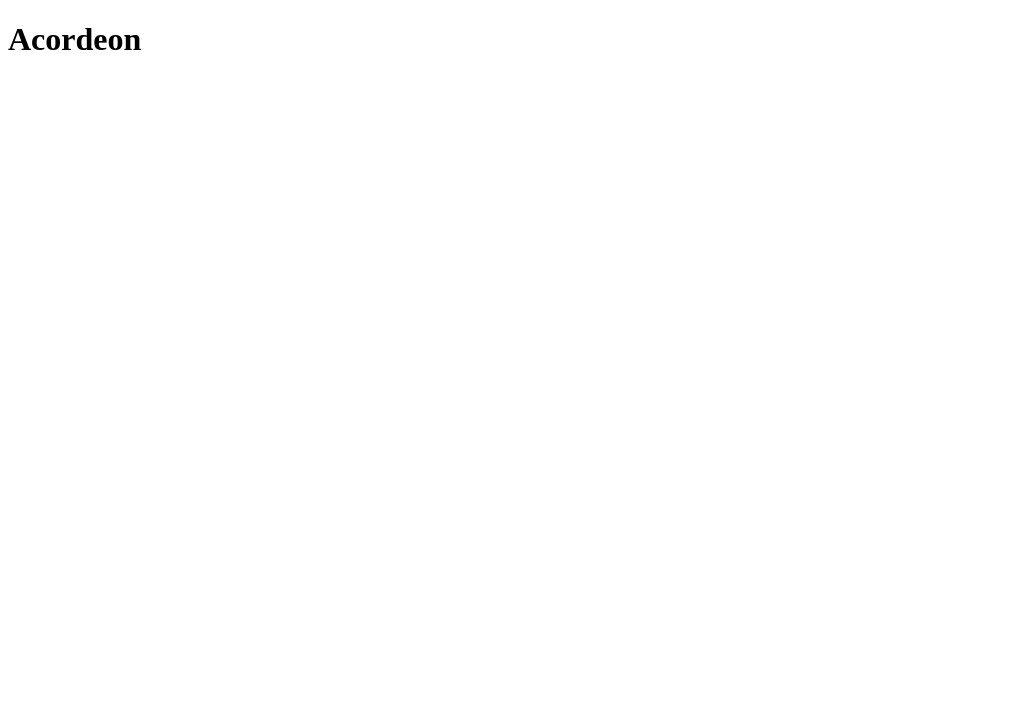
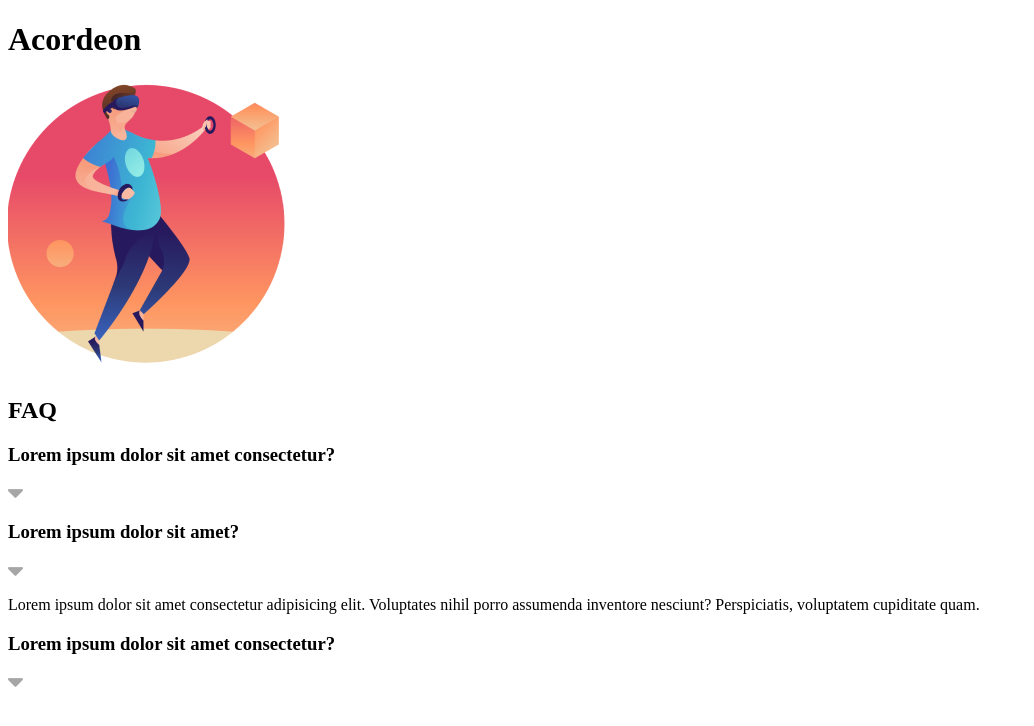
Before and after one commit to RobertaPMarinho/exercicio-js-intermediario, a plain HTML site: page exercicio06/index.html in a window 1280 px wide. Shown: the whole page, without its empty margins (0-1034 px from the left). Drawn offline with Linux system fonts and the light colour scheme.

Commit message:
exercício 06 - html

```diff
--- a/exercicio06/index.html
+++ b/exercicio06/index.html
@@ -11,6 +11,29 @@
 <body>
   <h1>Acordeon</h1>
 
+  <div>
+    <div>
+      <img src="./src/images/imagem.png" alt="imagem de homem">
+    </div>
+    <div>
+      <h2>FAQ</h2>
+      <div>
+        <h3>Lorem ipsum dolor sit amet consectetur?</h3>
+        <img src="./src/images/setinhaDesign.png" alt="seta para abrir conteúdo">
+      </div>
+      <div>
+        <h3>Lorem ipsum dolor sit amet?</h3>
+        <img src="./src/images/setinhaDesign.png" alt="seta para abrir conteúdo">
+        <p>Lorem ipsum dolor sit amet consectetur adipisicing elit. Voluptates nihil porro assumenda inventore nesciunt? Perspiciatis, voluptatem cupiditate quam.</p>
+      </div>
+      <div>
+        <h3>Lorem ipsum dolor sit amet consectetur?</h3>
+        <img src="./src/images/setinhaDesign.png" alt="seta para abrir conteúdo">
+      </div>
+    </div>
+
+  </div>
+
   <script type="text/javascript" src="src/js/index.js"></script>
 </body>
 </html>
```
Also changed, not shown: exercicio06/src/images/setinhaDesign.png (added).
